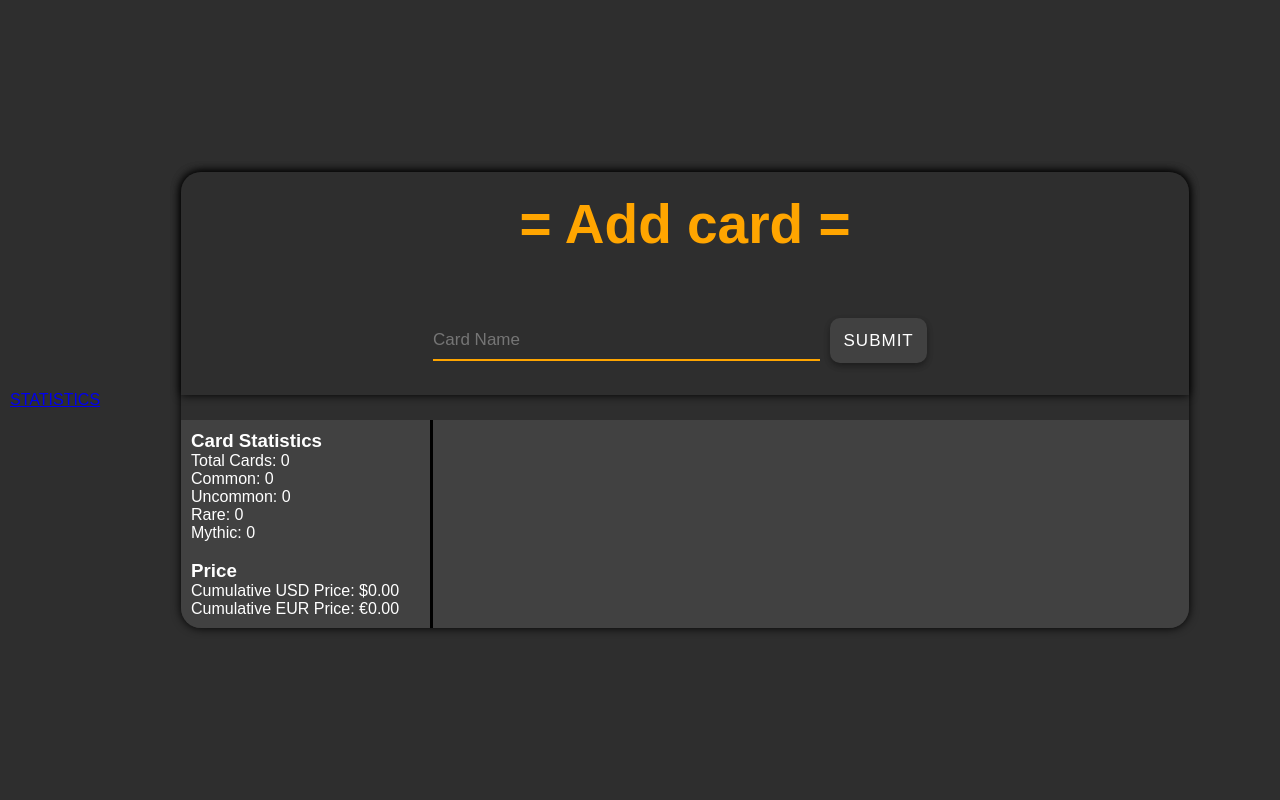
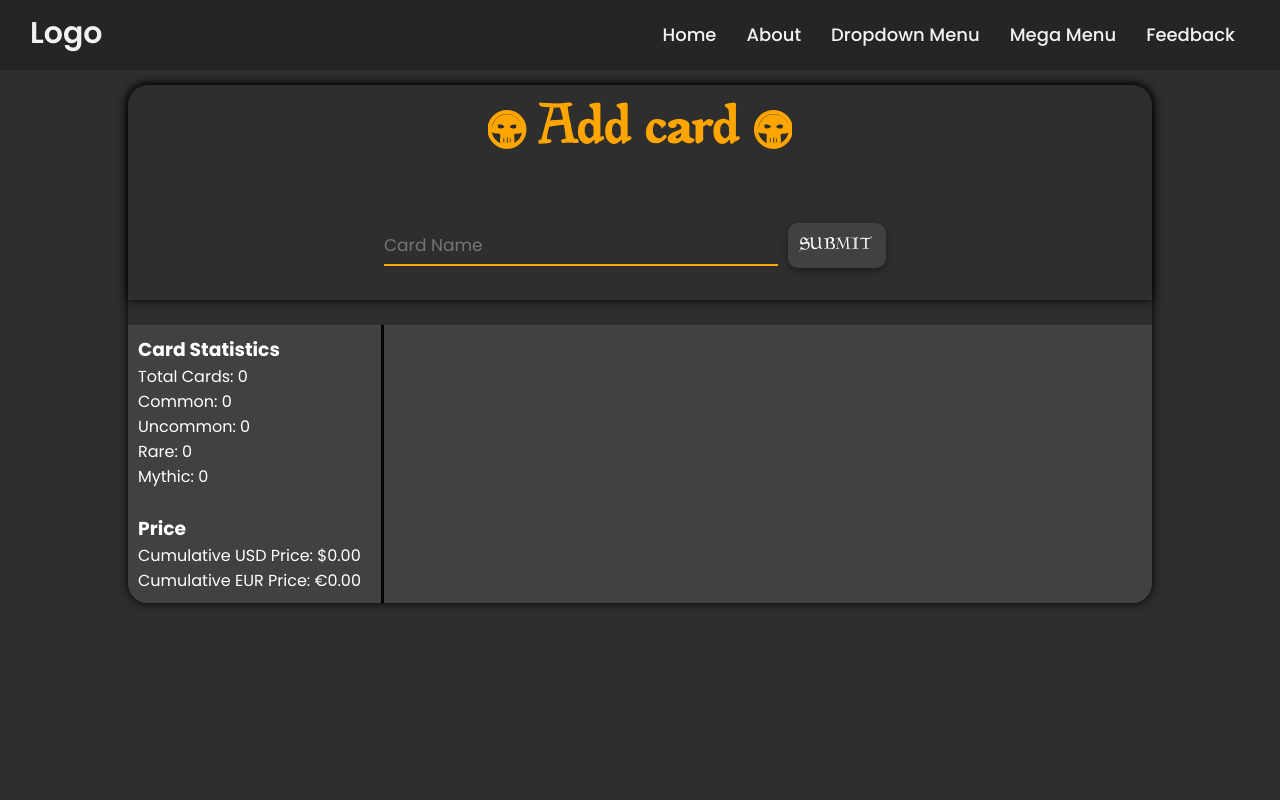
Before and after one commit to mattkuc/mtg-my-deck, a Flask app: page / in a window 1280 px wide. Run offline with Flask 3, Linux system fonts and the light colour scheme; data that the repository does not hold is empty; some libraries are stand-ins or nearby versions; some web fonts are replaced.

Commit message:
added menu bar

```diff
--- /dev/null
+++ b/static/menu.css
@@ -0,0 +1,272 @@
+@import url('https://fonts.googleapis.com/css2?family=Poppins:wght@200;300;400;500;600;700&display=swap');
+*{
+  margin: 0;
+  padding: 0;
+  box-sizing: border-box;
+  font-family: 'Poppins', sans-serif;
+}
+nav{
+  z-index: 99999;
+  width: 100%;
+
+  background: #242526;
+}
+nav .wrapper{
+  position: relative;
+  max-width: 1300px;
+  padding: 0px 30px;
+  height: 70px;
+  line-height: 70px;
+  margin: auto;
+  display: flex;
+  align-items: center;
+  justify-content: space-between;
+}
+.wrapper .logo a{
+  color: #f2f2f2;
+  font-size: 30px;
+  font-weight: 600;
+  text-decoration: none;
+}
+.wrapper .nav-links{
+  display: inline-flex;
+}
+.nav-links li{
+  list-style: none;
+}
+.nav-links li a{
+  color: #f2f2f2;
+  text-decoration: none;
+  font-size: 18px;
+  font-weight: 500;
+  padding: 9px 15px;
+  border-radius: 5px;
+  transition: all 0.3s ease;
+}
+.nav-links li a:hover{
+  background: #3A3B3C;
+}
+.nav-links .mobile-item{
+  display: none;
+}
+.nav-links .drop-menu{
+  position: absolute;
+  background: #242526;
+  width: 180px;
+  line-height: 45px;
+  top: 85px;
+  opacity: 0;
+  visibility: hidden;
+  box-shadow: 0 6px 10px rgba(0,0,0,0.15);
+}
+.nav-links li:hover .drop-menu,
+.nav-links li:hover .mega-box{
+  transition: all 0.3s ease;
+  top: 70px;
+  opacity: 1;
+  visibility: visible;
+}
+.drop-menu li a{
+  width: 100%;
+  display: block;
+  padding: 0 0 0 15px;
+  font-weight: 400;
+  border-radius: 0px;
+}
+.mega-box{
+  position: absolute;
+  left: 0;
+  width: 100%;
+  padding: 0 30px;
+  top: 85px;
+  opacity: 0;
+  visibility: hidden;
+}
+.mega-box .content{
+  background: #242526;
+  padding: 25px 20px;
+  display: flex;
+  width: 100%;
+  justify-content: space-between;
+  box-shadow: 0 6px 10px rgba(0,0,0,0.15);
+}
+.mega-box .content .row{
+  width: calc(25% - 30px);
+  line-height: 45px;
+}
+.content .row img{
+  width: 100%;
+  height: 100%;
+  object-fit: cover;
+}
+.content .row header{
+  color: #f2f2f2;
+  font-size: 20px;
+  font-weight: 500;
+}
+.content .row .mega-links{
+  margin-left: -40px;
+  border-left: 1px solid rgba(255,255,255,0.09);
+}
+.row .mega-links li{
+  padding: 0 20px;
+}
+.row .mega-links li a{
+  padding: 0px;
+  padding: 0 20px;
+  color: #d9d9d9;
+  font-size: 17px;
+  display: block;
+}
+.row .mega-links li a:hover{
+  color: #f2f2f2;
+}
+.wrapper .btn{
+  color: #fff;
+  font-size: 20px;
+  cursor: pointer;
+  display: none;
+}
+.wrapper .btn.close-btn{
+  position: absolute;
+  right: 30px;
+  top: 10px;
+}
+
+@media screen and (max-width: 970px) {
+  .wrapper .btn{
+    display: block;
+  }
+  .wrapper .nav-links{
+    position: fixed;
+    height: 100vh;
+    width: 100%;
+    max-width: 350px;
+    top: 0;
+    left: -100%;
+    background: #242526;
+    display: block;
+    padding: 50px 10px;
+    line-height: 50px;
+    overflow-y: auto;
+    box-shadow: 0px 15px 15px rgba(0,0,0,0.18);
+    transition: all 0.3s ease;
+  }
+  /* custom scroll bar */
+  ::-webkit-scrollbar {
+    width: 10px;
+  }
+  ::-webkit-scrollbar-track {
+    background: #242526;
+  }
+  ::-webkit-scrollbar-thumb {
+    background: #3A3B3C;
+  }
+  #menu-btn:checked ~ .nav-links{
+    left: 0%;
+  }
+  #menu-btn:checked ~ .btn.menu-btn{
+    display: none;
+  }
+  #close-btn:checked ~ .btn.menu-btn{
+    display: block;
+  }
+  .nav-links li{
+    margin: 15px 10px;
+  }
+  .nav-links li a{
+    padding: 0 20px;
+    display: block;
+    font-size: 20px;
+  }
+  .nav-links .drop-menu{
+    position: static;
+    opacity: 1;
+    top: 65px;
+    visibility: visible;
+    padding-left: 20px;
+    width: 100%;
+    max-height: 0px;
+    overflow: hidden;
+    box-shadow: none;
+    transition: all 0.3s ease;
+  }
+  #showDrop:checked ~ .drop-menu,
+  #showMega:checked ~ .mega-box{
+    max-height: 100%;
+  }
+  .nav-links .desktop-item{
+    display: none;
+  }
+  .nav-links .mobile-item{
+    display: block;
+    color: #f2f2f2;
+    font-size: 20px;
+    font-weight: 500;
+    padding-left: 20px;
+    cursor: pointer;
+    border-radius: 5px;
+    transition: all 0.3s ease;
+  }
+  .nav-links .mobile-item:hover{
+    background: #3A3B3C;
+  }
+  .drop-menu li{
+    margin: 0;
+  }
+  .drop-menu li a{
+    border-radius: 5px;
+    font-size: 18px;
+  }
+  .mega-box{
+    position: static;
+    top: 65px;
+    opacity: 1;
+    visibility: visible;
+    padding: 0 20px;
+    max-height: 0px;
+    overflow: hidden;
+    transition: all 0.3s ease;
+  }
+  .mega-box .content{
+    box-shadow: none;
+    flex-direction: column;
+    padding: 20px 20px 0 20px;
+  }
+  .mega-box .content .row{
+    width: 100%;
+    margin-bottom: 15px;
+    border-top: 1px solid rgba(255,255,255,0.08);
+  }
+  .mega-box .content .row:nth-child(1),
+  .mega-box .content .row:nth-child(2){
+    border-top: 0px;
+  }
+  .content .row .mega-links{
+    border-left: 0px;
+    padding-left: 15px;
+  }
+  .row .mega-links li{
+    margin: 0;
+  }
+  .content .row header{
+    font-size: 19px;
+  }
+}
+nav input{
+  display: none;
+}
+
+.body-text{
+  position: absolute;
+  top: 50%;
+  left: 50%;
+  transform: translate(-50%, -50%);
+  width: 100%;
+  text-align: center;
+  padding: 0 30px;
+}
+.body-text div{
+  font-size: 45px;
+  font-weight: 600;
+}
--- a/static/style.css
+++ b/static/style.css
@@ -9,19 +9,21 @@
     box-sizing: border-box;
     font-family: 'Poppins', sans-serif;
 }
+
+/* ================== MAIN CONTENT ================ */
+
 body {
-    display: flex;
     align-items: center;
     justify-content: center;
     min-height: 100vh;
-    padding: 10px;
     font-family: 'Poppins', sans-serif;
     background: rgb(46, 46, 46);
 }
 
+
 .container {
     width: 80%;
-    margin: 0 auto;
+    margin: 15px auto;
     display: flex;
     flex-direction: column;
     align-items: center;
@@ -240,7 +242,7 @@
 
 .card img:hover {
     transform: scale(1.2) translateY(-10%);
-    z-index: 20;
+    z-index: 1;
     animation: glow 1s infinite alternate;
 }
 
--- a/templates/index.html
+++ b/templates/index.html
@@ -4,16 +4,60 @@
     <meta charset="UTF-8">
     <meta name="viewport" content="width=device-width, initial-scale=1.0">
     <link rel="stylesheet" href="{{ url_for('static', filename='style.css') }}">
+    <link rel="stylesheet" href="{{ url_for('static', filename='menu.css') }}">
     <title>MTG Management App</title>
     <script src="https://code.jquery.com/jquery-3.6.4.min.js"></script>
     <script src="{{ url_for('static', filename='autocomplete.js') }}"></script>
     <script src="https://kit.fontawesome.com/e8b358f9a3.js" crossorigin="anonymous"></script>
     <script src="{{ url_for('static', filename='glow_card.js') }}"></script>
 </head>
-<header>
-    <a href="templates/statistics.html">STATISTICS</a>
-</header>
 <body>
+    <nav>
+        <div class="wrapper">
+          <div class="logo"><a href="#">Logo</a></div>
+          <input type="radio" name="slider" id="menu-btn">
+          <input type="radio" name="slider" id="close-btn">
+          <ul class="nav-links">
+            <label for="close-btn" class="btn close-btn"><i class="fas fa-times"></i></label>
+            <li><a href="#">Home</a></li>
+            <li><a href="#">About</a></li>
+            <li>
+              <a href="#" class="desktop-item">Dropdown Menu</a>
+              <input type="checkbox" id="showDrop">
+              <label for="showDrop" class="mobile-item">Dropdown Menu</label>
+              <ul class="drop-menu">
+                <li><a href="#">Drop menu 1</a></li>
+                <li><a href="#">Drop menu 2</a></li>
+                <li><a href="#">Drop menu 3</a></li>
+                <li><a href="#">Drop menu 4</a></li>
+              </ul>
+            </li>
+            <li>
+              <a href="#" class="desktop-item">Mega Menu</a>
+              <input type="checkbox" id="showMega">
+              <label for="showMega" class="mobile-item">Mega Menu</label>
+              <div class="mega-box">
+                <div class="content">
+                  <div class="row">
+                    <img src="static/img_fantasy_theme.jpg" alt="">
+                  </div>
+                  <div class="row">
+                    <header>Deck Creator</header>
+                    <ul class="mega-links">
+                      <li><a href="#">White</a></li>
+                      <li><a href="#">Blue</a></li>
+                      <li><a href="#">Black</a></li>
+                      <li><a href="#">Green</a></li>
+                    </ul>
+                  </div>
+                </div>
+              </div>
+            </li>
+            <li><a href="#">Feedback</a></li>
+          </ul>
+          <label for="menu-btn" class="btn menu-btn"><i class="fas fa-bars"></i></label>
+        </div>
+      </nav>
     <div class="container">
         <div class="container-form">
             <div class="text">
```
Also changed, not shown: static/stats-style.css (added, +30 -0 lines), static/fonts/MAGIC.TTF (added), static/img_fantasy_theme.jpg (added), 1 other file.
